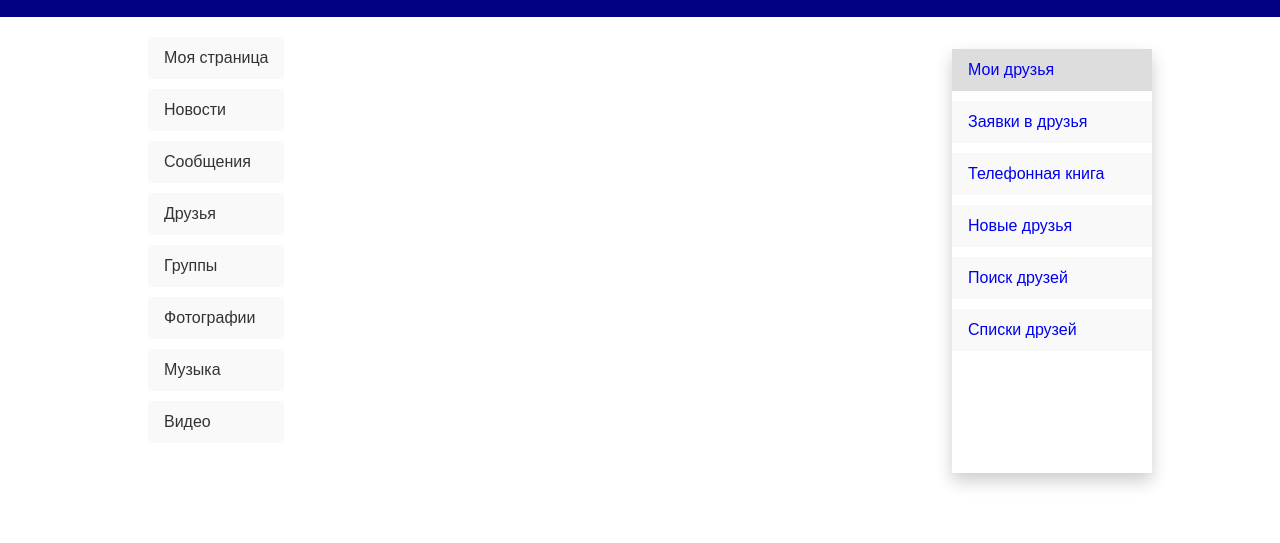
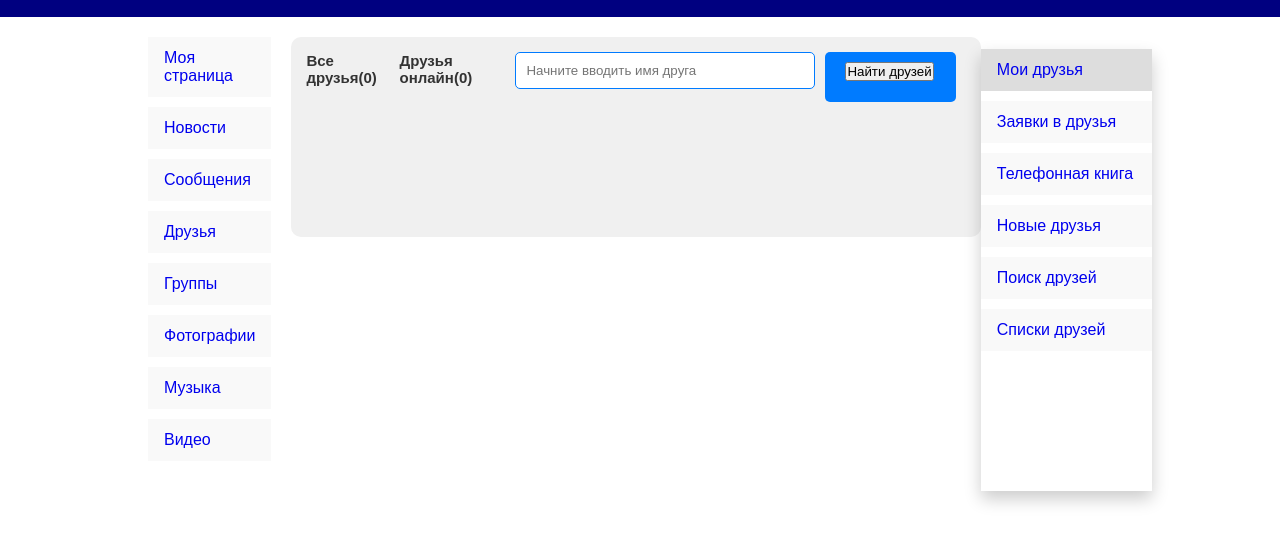
Before and after one commit to Ali506108/Web, a plain HTML site: page Spring_2/secend.html in a window 1280 px wide. Shown: the part 51-594 px from the top of the page. Drawn offline with Linux system fonts and the light colour scheme.

Commit message:
Add files via upload

```diff
--- a/Spring_2/secend.html
+++ b/Spring_2/secend.html
@@ -1,5 +1,5 @@
 <!DOCTYPE html>
-<html lang="en">
+<html lang="ru">
 <head>
     <meta charset="UTF-8">
     <meta name="viewport" content="width=device-width, initial-scale=1.0">
@@ -7,30 +7,41 @@
     <link rel="stylesheet" href="style.css">
 </head>
 <body>
-    <div class="navBar">
+    <header class="navBar">
         <h2>Vk</h2>
-        <input type="text" class="search-bar" placeholder="Поиск">
-    </div>
-    <div class="container">
-        <div class="menu">
-            <div class="menu-item">Моя страница</div>
-            <div class="menu-item">Новости</div>
-            <div class="menu-item">Сообщения</div>
-            <div class="menu-item">Друзья</div>
-            <div class="menu-item">Группы</div>
-            <div class="menu-item">Фотографии</div>
-            <div class="menu-item">Музыка</div>
-            <div class="menu-item">Видео</div>
+        <input type="search" class="search-bar" placeholder="Поиск">
+    </header>
+    <main class="container">
+        <nav class="menu">
+            <a href="#" class="menu-item">Моя страница</a>
+            <a href="#" class="menu-item">Новости</a>
+            <a href="#" class="menu-item">Сообщения</a>
+            <a href="#" class="menu-item">Друзья</a>
+            <a href="#" class="menu-item">Группы</a>
+            <a href="#" class="menu-item">Фотографии</a>
+            <a href="#" class="menu-item">Музыка</a>
+            <a href="#" class="menu-item">Видео</a>
+        </nav>
+        <div class="kein_cde">
+            <div class="friends">
+                <p class="a1e">Все друзья(0)</p>
+                <p>Друзья онлайн(0)</p>
+            </div>
+            <div class="search">
+                <input type="text" placeholder="Начните вводить имя друга">
+            </div>
+            <div class="button">
+                <button>Найти друзей</button>
+            </div>
         </div>
-        <div class="menus">
+        <nav class="menus">
             <a href="#" class="menu-item active">Мои друзья</a>
             <a href="#" class="menu-item">Заявки в друзья</a>
             <a href="#" class="menu-item">Телефонная книга</a>
             <a href="#" class="menu-item">Новые друзья</a>
             <a href="#" class="menu-item">Поиск друзей</a>
             <a href="#" class="menu-item">Списки друзей</a>
-        </div>
-
-    </div>
+        </nav>
+    </main>
 </body>
 </html>
--- a/Spring_2/style.css
+++ b/Spring_2/style.css
@@ -152,3 +152,50 @@ body {
 *{
     text-decoration: none;
 }
+.kein_cde{
+    display: flex;
+    justify-content: space-between;
+    background-color: #f0f0f0;
+    width: 800px;
+    height: 200px;
+    padding: 15px;
+    border-radius: 10px;
+    margin-top: 20px;
+
+}
+
+.kein_cde .friends{
+    color: #333;
+    display: flex;
+    justify-content: space-between;
+    font-size: 15px;
+    font-weight: bold;
+    margin-right: 10px;
+
+}
+.a1e{
+    margin-right: 10px;
+}
+
+.kein_cde .search input {
+    padding: 10px;
+    width: 300px;
+    border-radius: 5px;
+    border: 1px solid #007BFF;
+    margin-right: 10px;
+
+}
+
+.kein_cde .button {
+    background-color: #007BFF;
+    color: white;
+    padding: 10px 20px;
+    border: none;
+    border-radius: 5px;
+    cursor: pointer;
+    width: 150px;
+    height: 50px;
+    font-size: 16px;
+    font-weight: bold;
+    margin-right: 10px;
+}
```
